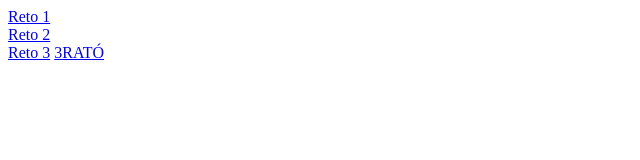
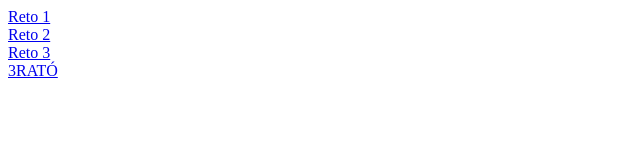
Before and after one commit to Edwin3002/Edwin3002.github.io, a plain HTML site: page index.html in a window 1280 px wide. Shown: the whole page, without its empty margins (0-640 px from the left). Drawn offline with Linux system fonts and the light colour scheme.

Commit message:
Update index.html

```diff
--- a/index.html
+++ b/index.html
@@ -9,7 +9,7 @@
 <body>
     <a href="./1.reto-1/reto1.html">Reto 1</a><br>
     <a href="./2.reto-2/reto2.html">Reto 2</a><br>
-    <a href="./3.proyecto/menu.html">Reto 3</a>
+    <a href="./3.proyecto/menu.html">Reto 3</a><br>
     <a href="./proyecto-erato/index.html" >3RATÓ</a>
 </body>
 </html>
```
